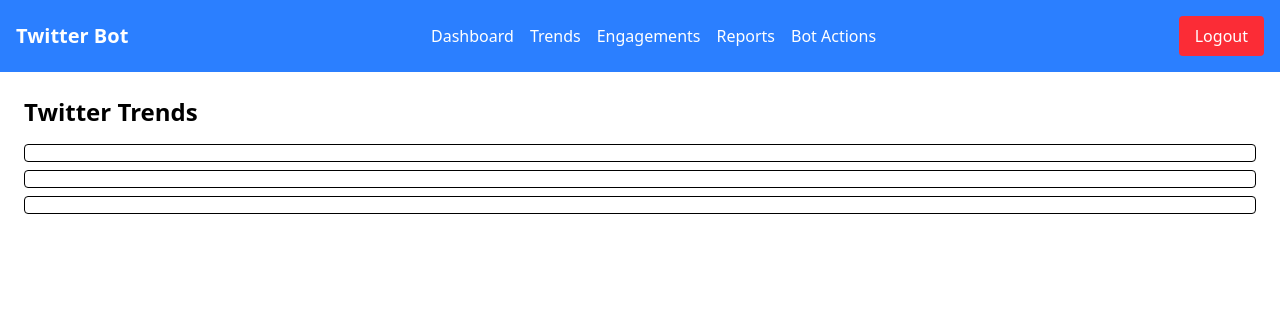
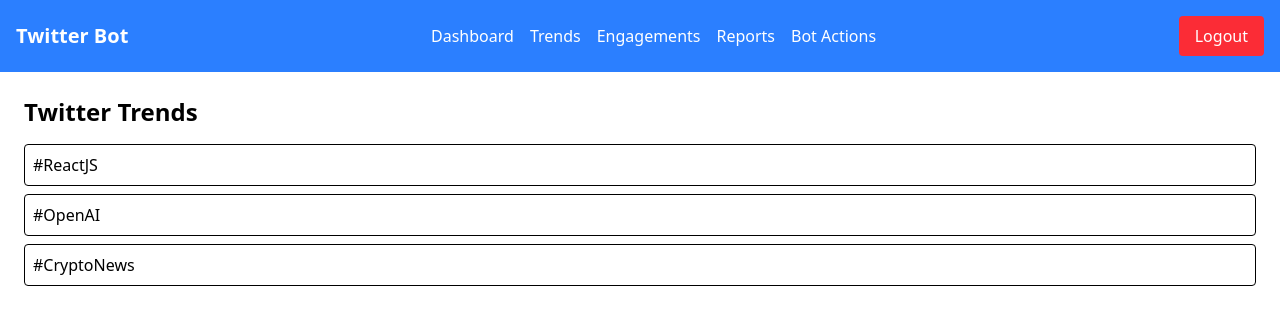
Before and after one commit to LeaderMalang/twitter-engagement-bot-frontend, a React (Vite) app: page /trends in a window 1280 px wide. Shown: the top 324 px of the page. Built offline with nearby package versions, Linux system fonts and the light colour scheme.

Commit message:
first commit

```diff
--- a/src/pages/trends/Trends.jsx
+++ b/src/pages/trends/Trends.jsx
@@ -15,7 +15,7 @@
             <h2 className='text-2xl font-bold mb-4'>Twitter Trends</h2>
             <ul className='mt-4'>
                 {trend.map((trends) => (
-                    <li key={trend.id} className='p-2 border rounded mb-2'>{trend.topic}</li>
+                    <li key={trends.id} className='p-2 border rounded mb-2'>{trends.topic}</li>
                 ))}
             </ul>
         </div>
```
